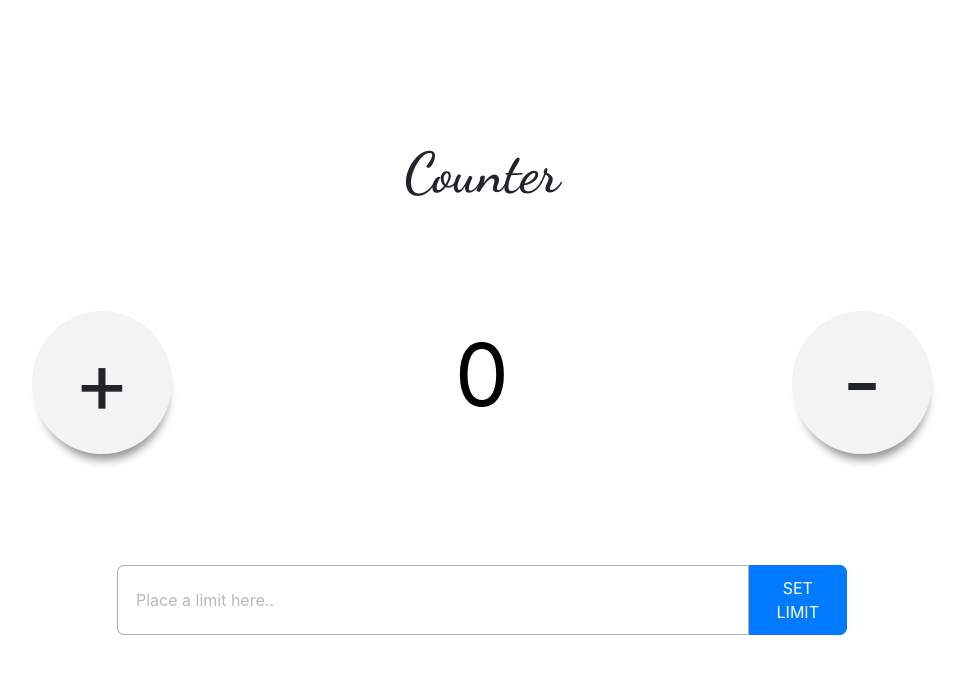
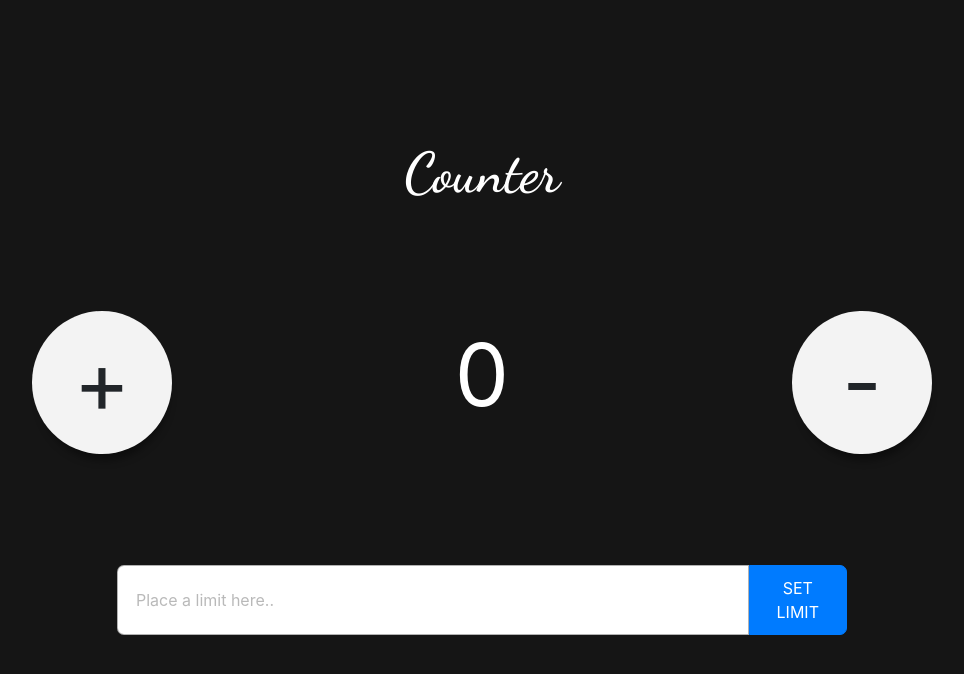
Before and after one commit to musharrofshishir/counter-js-practice, a plain HTML site: page index.html in a window 1280 px wide. Shown: the whole page, without its empty margins (158-1122 px from the left). Drawn offline with Linux system fonts and the dark colour scheme.

Commit message:
Dark Mode
Dark mode settings added. Css will detect whether the system is in dark mode or light mode.

```diff
--- a/assets/css/style.scss
+++ b/assets/css/style.scss
@@ -2,6 +2,23 @@
 *{
     margin: 0;
     padding: 0;
+}
+body{
+    background-color: white;
+}
+@media (prefers-color-scheme: dark){
+    body{
+        background-color: #151515;
+    }
+    .section-header{
+        h1{
+            color: white;
+        }
+    }
+    #counter{
+        background-color: #151515;
+        color: white;
+    }
 }
 .section-header{
     text-align: center;
```
Also changed, not shown: assets/css/style.css, 1 other file.
